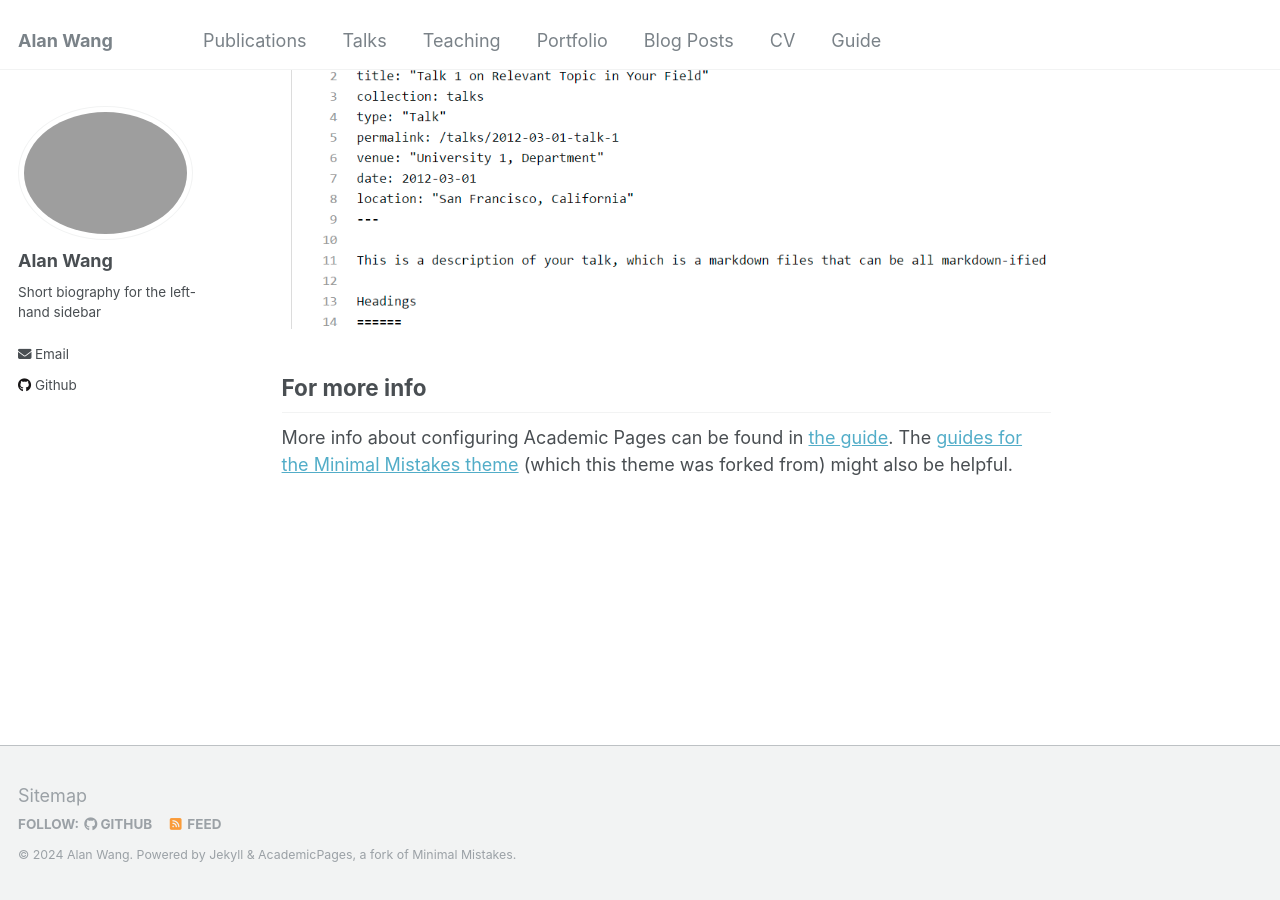
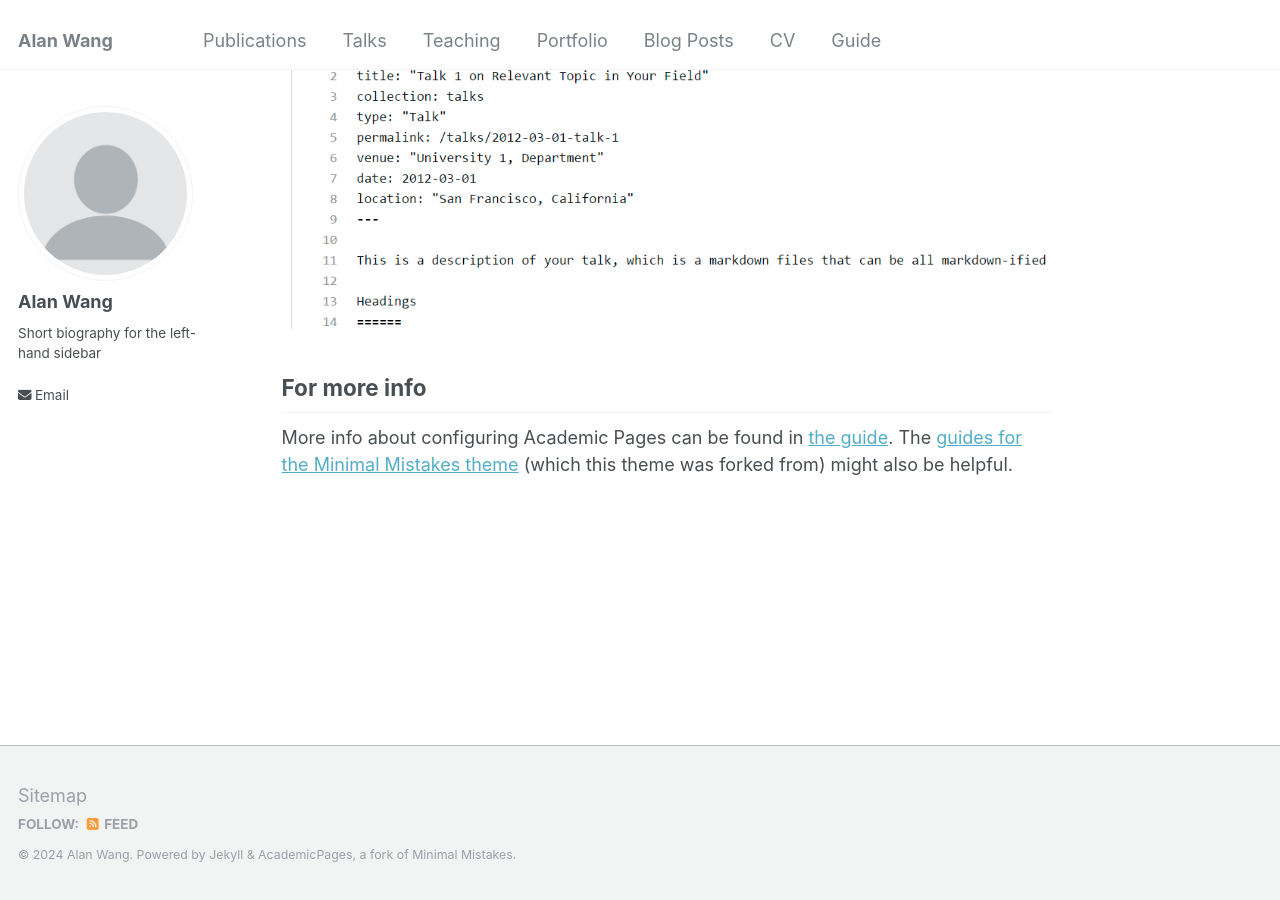
Before and after one commit to alanwang10/alanwang10.github.io, a Jekyll site: the page built from _pages/about.md, in a window 1280 px wide and 900 px high, scrolled down 2660 px. Built offline with Jekyll 4.4.1, drawn with Linux system fonts in a browser that asks for light colours.

Commit message:
Update _config.yml

```diff
--- a/_config.yml
+++ b/_config.yml
@@ -21,7 +21,7 @@ repository               : "alanwang10/alanwang10.github.io"
 #               Additional customization can be done by editing /_includes/author-profile.html
 author:
   # Biographic information
-  avatar           : # picture above name
+  avatar           : "profile.png" # picture above name
   name             : "Alan Wang"
   pronouns         : # example: "she/her"
   bio              : "Short biography for the left-hand sidebar"
@@ -43,7 +43,7 @@ author:
   bitbucket        : # Username - Update with your username on the site
   codepen          : # Username
   dribbble         : # Username
-  github           : "alanwang10"
+  github           : # profile name
   kaggle           : # Username
   stackoverflow    : # User number or user number and name (i.e., use "1" or "1/jeff-atwood")
 
```
